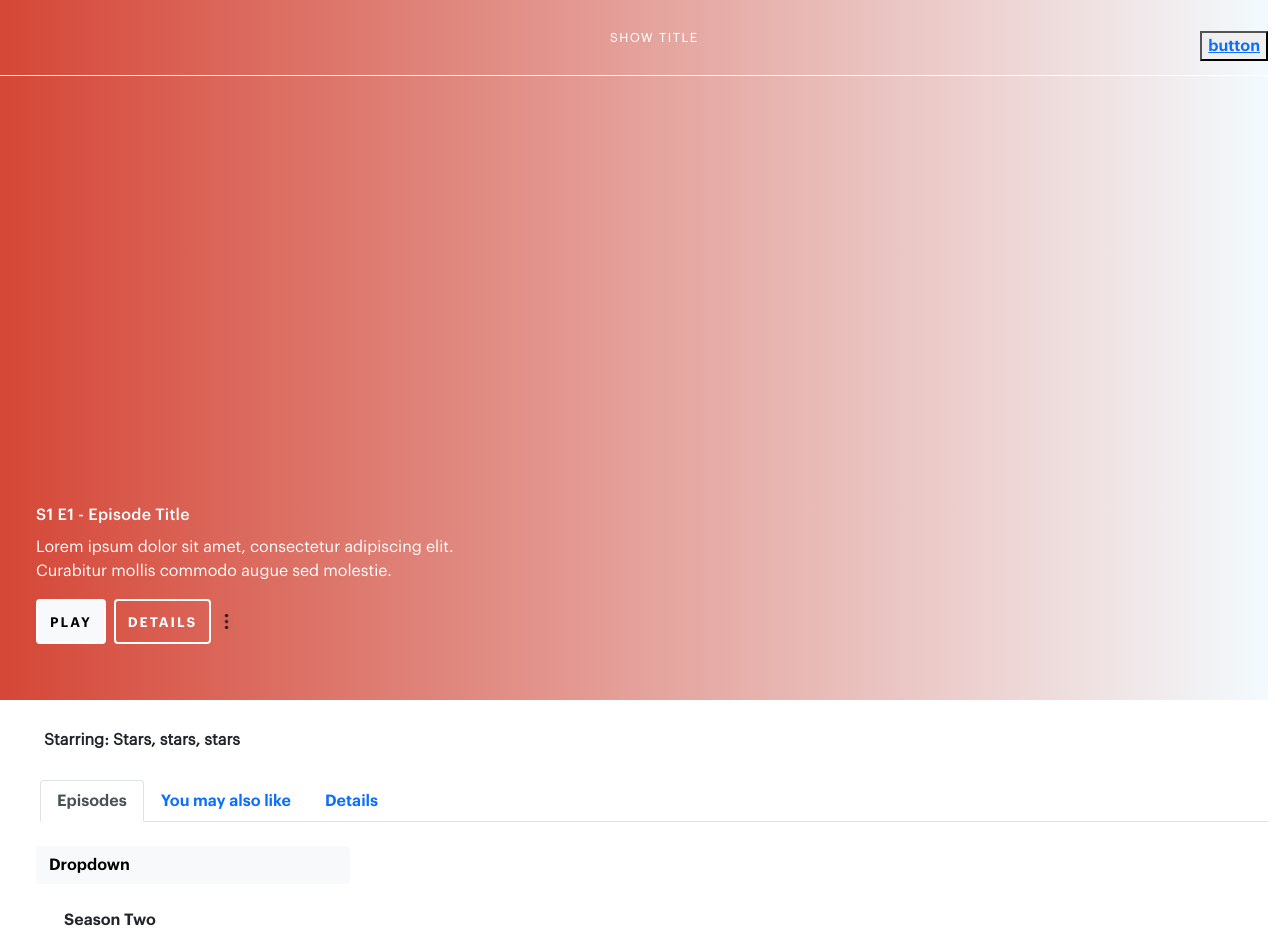
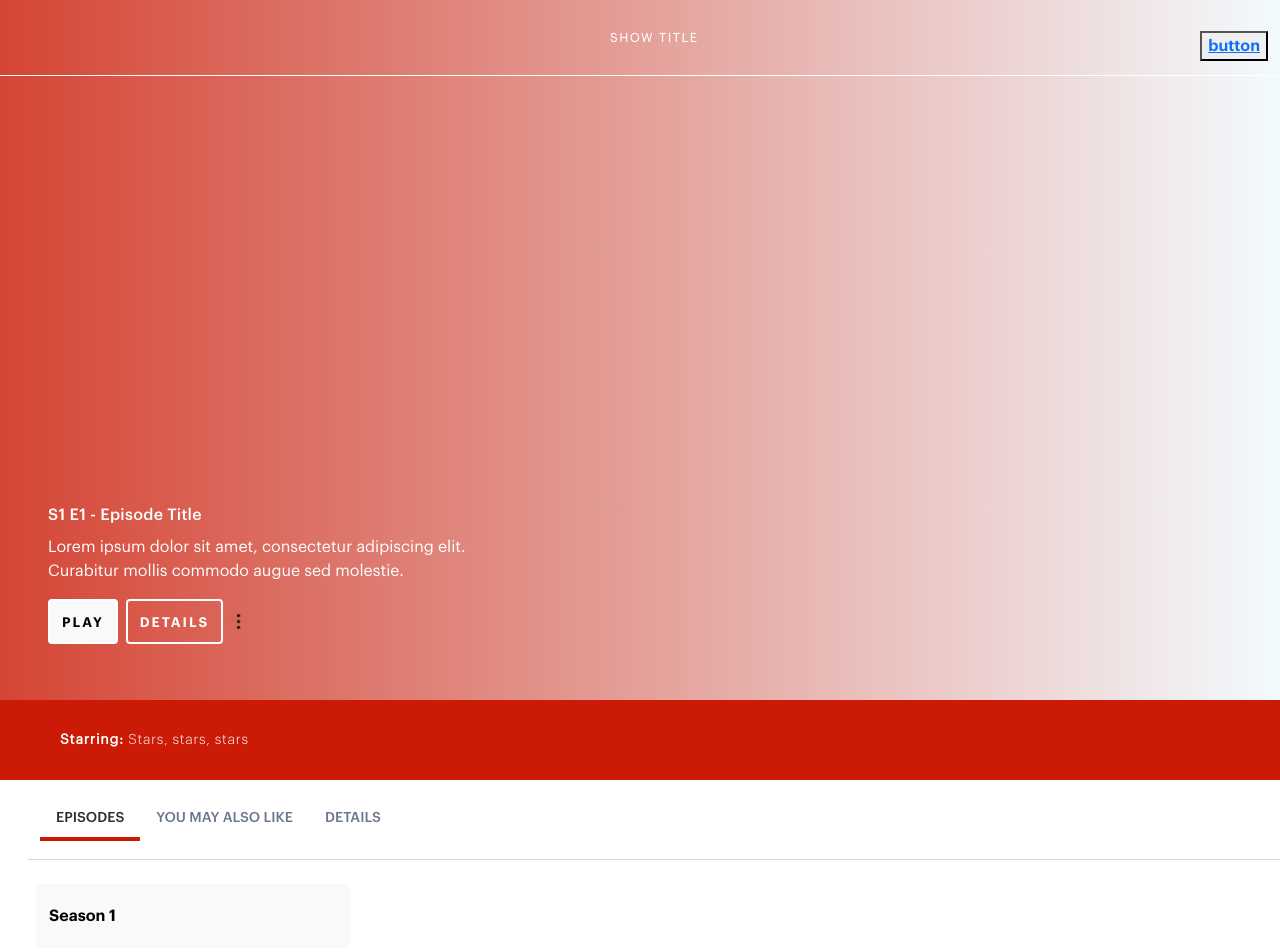
Before and after one commit to MSchak/vue-hulu-project, a Vue app: page /#/details in a window 1280 px wide. Shown: the top 952 px of the page. Built offline with nearby package versions, Linux system fonts and the light colour scheme.

Commit message:
Styling Details view and components, set dropdown  menu to display seasons

```diff
--- a/src/components/DetailsImgFooter.vue
+++ b/src/components/DetailsImgFooter.vue
@@ -1,11 +1,31 @@
 <template>
-    <div class="high-em-color col">
-            <p class="mb-0 p-1"><strong>Starring: Stars, stars, stars</strong></p>
+  <div class="details-footer row align-content-center">
+    <div class="high-em-color col ms-5">
+      <p class="m-0 stars"><strong>Starring:</strong> Stars, stars, stars</p>
     </div>
+  </div>
 </template>
 
 <script>
 export default {
-    name: 'DetailsImgFooter'
+  name: "DetailsImgFooter",
+};
+</script>
+
+<style scoped>
+.details-footer {
+  height: 80px;
+  background-color: rgb(203 26 6);
+    letter-spacing: .05em;;
 }
-</script>
+
+.stars {
+  font-size: 0.875em;
+  font-family: "Graphik Light";
+  color: white;
+}
+
+.stars strong{
+    font-family: "Graphik Regular"
+}
+</style>
--- a/src/components/DropdownMenu.vue
+++ b/src/components/DropdownMenu.vue
@@ -1,8 +1,7 @@
 <template>
   <div class="drpdwn my-4">
-    <button @click="toggle" class="btn btn-light w-25 text-start ms-4">
-      Dropdown
-    </button>
+    <button @click="toggle" class="drpdwn-btn btn btn-light w-25 text-start ms-4">
+    Season {{displayedSeason}}</button>
     <ul v-if="active" class="drpdwn-menu p-0 w-25 ms-4">
       <li class="drpdwn-item">
         <button @click="showSeason(1)" class="btn w-100 text-start">
@@ -68,7 +67,8 @@ export default {
   data() {
     return {
       active: false,
-      btn: 2
+      btn: 2,
+      displayedSeason: 1
     };
   },
   methods: {
@@ -77,6 +77,7 @@ export default {
     },
     showSeason(season){
       this.btn = season;
+      this.displayedSeason = season;
       this.toggle()
     }
 
@@ -85,6 +86,12 @@ export default {
 </script>
 
 <style scoped>
+
+.drpdwn-btn{
+  width: 325px;
+  height: 64px;
+}
+
 .drpdwn-menu {
   list-style-type: none;
   background-color: #f9fafb;
--- a/src/components/SubNav.vue
+++ b/src/components/SubNav.vue
@@ -1,24 +1,42 @@
 <template>
-  <div class="tabs row ms-3">
+  <div class="tabs row ms-3 align-items-center">
     <div class="col">
       <ul class="nav nav-tabs justify-content-start" id="myTab" role="tablist">
         <li class="nav-item" role="presentation">
-          <button @click="tab = 1" class="nav-link active">Episodes</button>
+          <button
+            @click="tab = 1"
+            :class="{ active: tab == 1 }"
+            class="nav-link"
+          >
+            Episodes
+          </button>
         </li>
         <li class="nav-item" role="presentation">
-          <button @click="tab = 2" class="nav-link">You may also like</button>
+          <button
+            @click="tab = 2"
+            :class="{ active: tab == 2 }"
+            class="nav-link"
+          >
+            You may also like
+          </button>
         </li>
         <li class="nav-item" role="presentation">
-          <button @click="tab = 3" class="nav-link">Details</button>
+          <button
+            @click="tab = 3"
+            :class="{ active: tab == 3 }"
+            class="nav-link"
+          >
+            Details
+          </button>
         </li>
       </ul>
+      <div class="nav-accent-bar ms-2"></div>
     </div>
   </div>
 
   <div v-if="tab === 1" class="pane row">
     <dropdown-menu></dropdown-menu>
   </div>
-
 
   <div class="tab-content row m-3">
     <div class="col">
@@ -74,3 +92,30 @@ export default {
   },
 };
 </script>
+
+<style scoped>
+.tabs {
+  height: 80px;
+  border-bottom: 0.5px solid lightgrey;
+}
+
+.nav-tabs {
+  border-bottom: none;
+}
+
+.nav-link {
+  font-family: "Graphik Medium";
+  color: #6b7790;
+  text-transform: uppercase;
+  font-size: 0.875em;
+  border: none;
+}
+
+.nav-link.active {
+  border: none;
+  color: #292c33;
+  border-bottom: 4px solid rgb(203 26 6);
+}
+
+
+</style>
--- a/src/views/Details.vue
+++ b/src/views/Details.vue
@@ -2,17 +2,9 @@
   <div id="details">
     <div class="container-fluid">
         <details-header></details-header>
-
-
-      <div class="row">
         <high-em-content></high-em-content>
-      </div>
-
-      <div class="row my-4 m-3">
         <details-img-footer></details-img-footer>
-      </div>
-
-      <sub-nav></sub-nav>
+        <sub-nav></sub-nav>
     </div>
   </div>
 </template>
```
Lines whose indentation alone changed are shown as unchanged.
